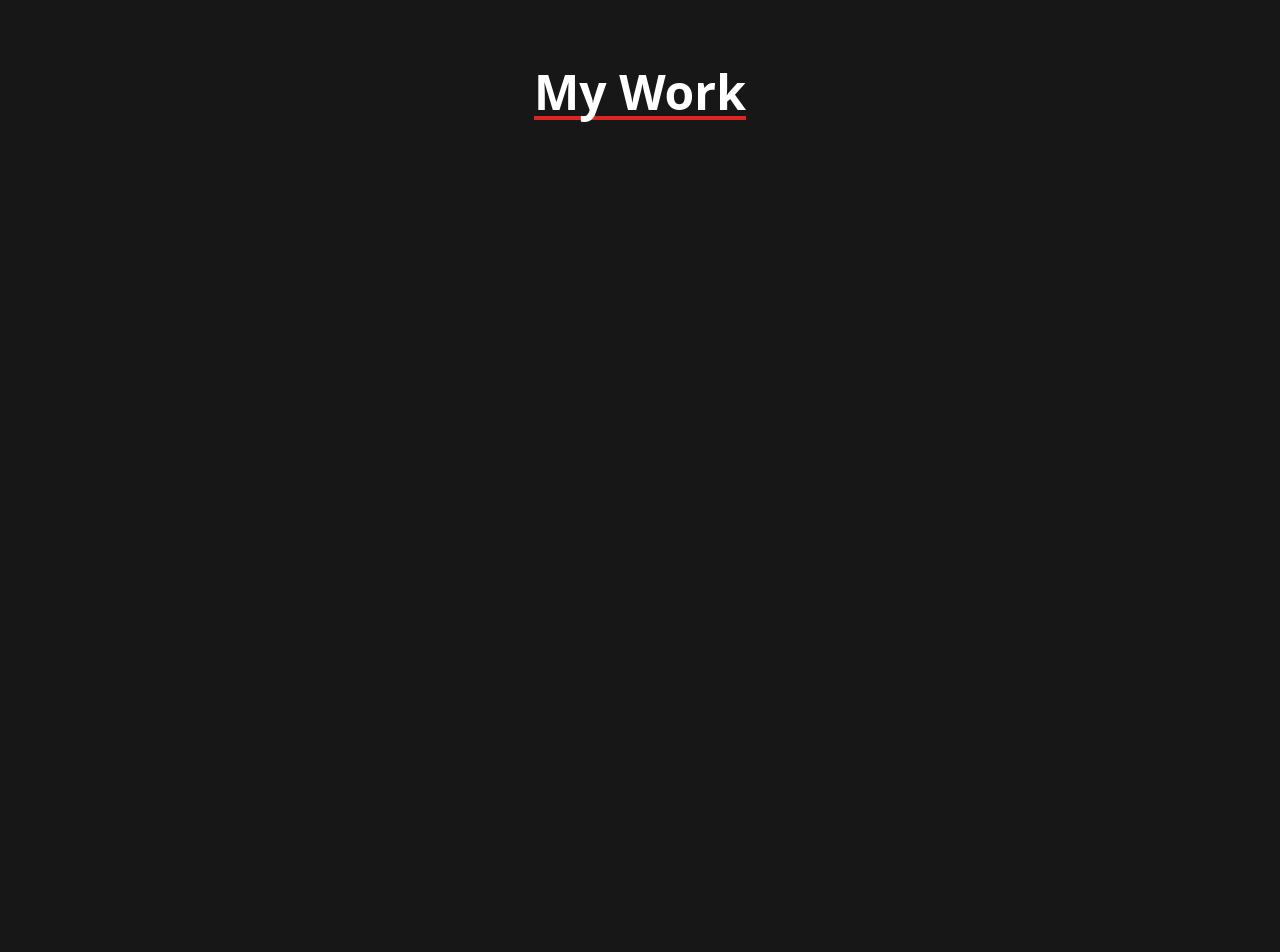
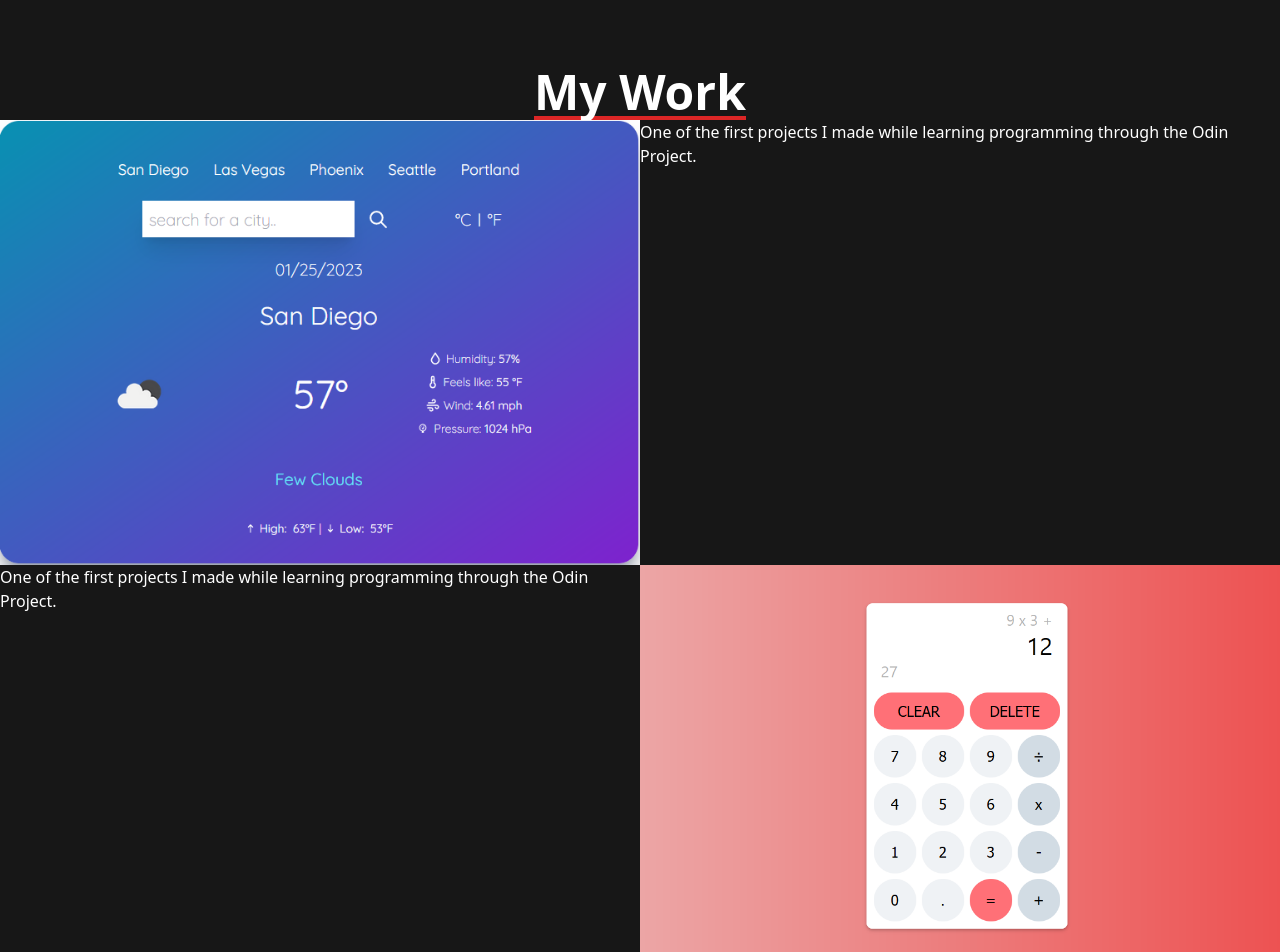
Before and after one commit to DavidGurovich/my-portfolio, a React (Create React App) app: page / in a window 1280 px wide. Shown: the part 1600-2552 px from the top of the page. Built offline with nearby package versions, Linux system fonts and the light colour scheme.

Commit message:
begin displaying projects in "my work" section

```diff
--- a/src/components/About.jsx
+++ b/src/components/About.jsx
@@ -69,7 +69,7 @@ function About() {
                 {skills?.map((skill, i) => (
                     <div
                     key={i}
-                    className="text-gray-400 border-2 group border-red-600 min-w-[10rem] max-w-[16rem] p-10 rounded-2xl"
+                    className="text-gray-400 border-2 group border-red-600 min-w-[10rem] max-w-[16rem] p-10 rounded-2xl "
                     >
                         <div className="text-6xl w-28 h-28 rounded-full flex items-center justify-center group-hover:text-red-600">
                             {skill.logo}
--- a/src/components/Projects.jsx
+++ b/src/components/Projects.jsx
@@ -1,12 +1,26 @@
 import React from 'react'
-
+import "aos/dist/aos.css";
+import calcPhoto from '../images/calculator.PNG';
+import weatherPhoto from '../images/weatherapi.PNG';
 function Projects() {
 
 
   return (
     <div className='bg-neutral-900 w-screen h-screen' id='projects'>
-        <div className='flex justify-center items-center'>
+        <div className='flex flex-col justify-center items-center'>
           <h1 className='text-center text-5xl text-white font-bold border-b-4 border-red-600'>My Work</h1>
+          <div className='flex flex-row' >
+              <img src={weatherPhoto} alt="" width={500} className="w-1/2"/>
+              <p className='text-white w-1/2'>One of the first projects I made while learning
+              programming through the Odin Project. </p>
+
+          </div>
+          <div className='flex flex-row' >
+              <p className='text-white w-1/2'>One of the first projects I made while learning
+              programming through the Odin Project. </p>
+              <img src={calcPhoto} alt="" width={500} className="w-1/2"/>
+          </div>
+
         </div>
     </div>
   )
```
Also changed, not shown: src/images/calculator.PNG (added), src/images/weatherapi.PNG (added).
